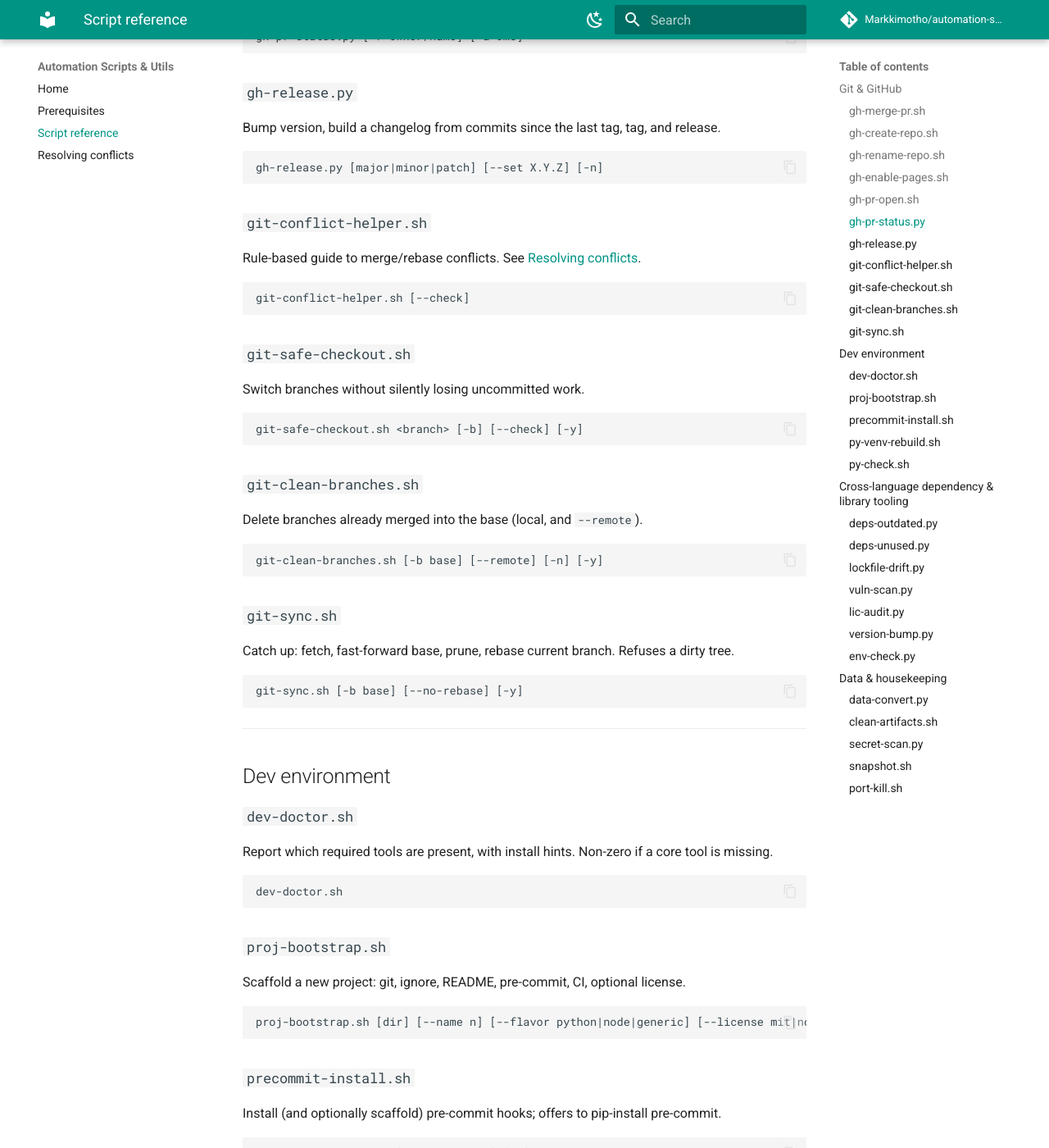
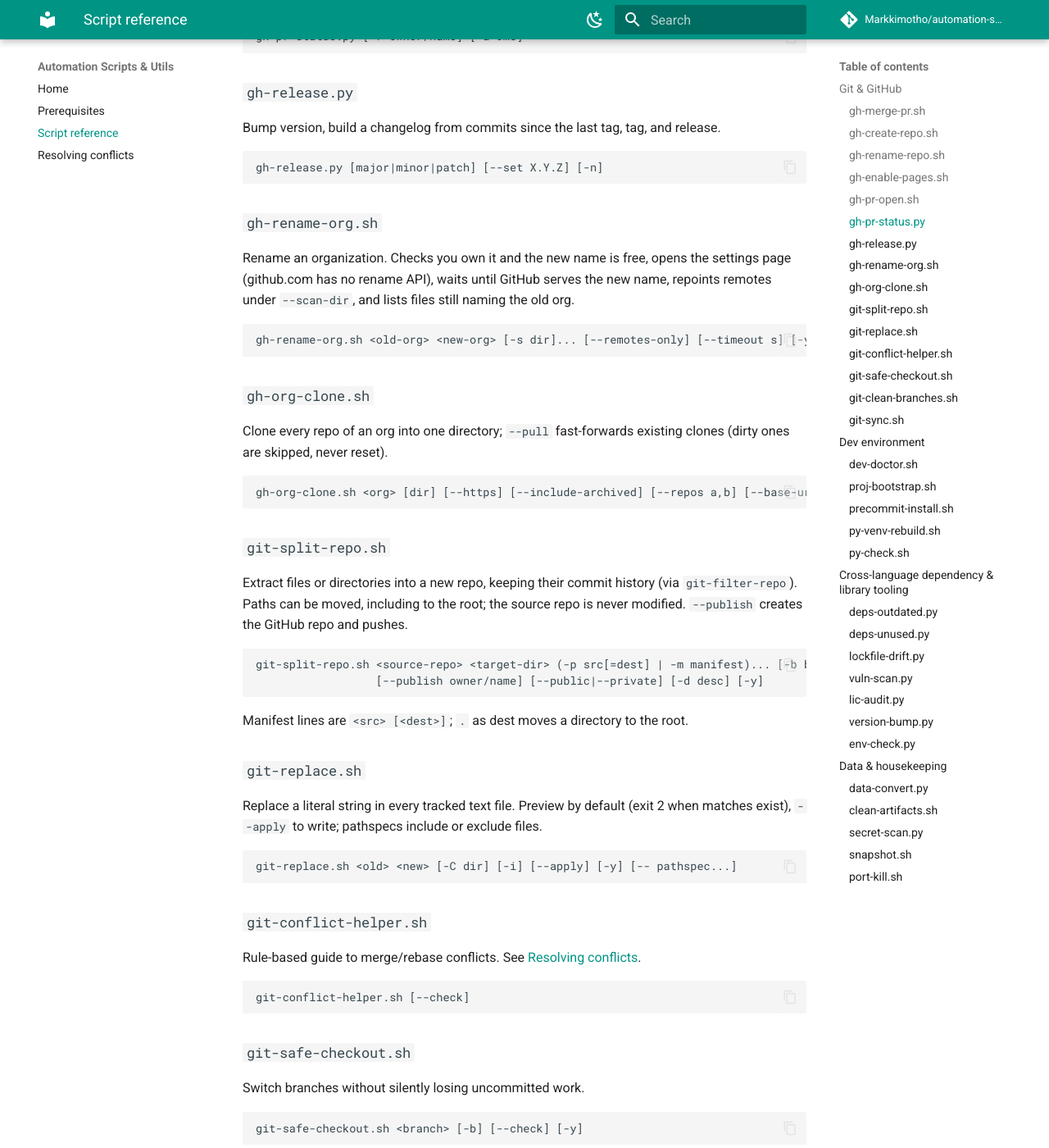
Before and after one commit to Markkimotho/automation-scripts-utils, an MkDocs documentation site: the page built from docs/reference.md, in a window 1280 px wide and 1400 px high, scrolled down 1209 px. Shown: the whole window at 82% size. Built offline with MkDocs 1.6.1 and Material for MkDocs 9.7.7, drawn with Linux system fonts in a browser that asks for light colours; comment, search, counter and statistics services are not loaded.

Commit message:
Add org rename, org clone, history-preserving repo split and tracked-file replace scripts

````diff
--- a/docs/prerequisites.md
+++ b/docs/prerequisites.md
@@ -17,6 +17,10 @@ Python script needs **`python3`**. Beyond that:
 | `gh-pr-open.sh` | `gh` (auth), `git` | — |
 | `gh-pr-status.py` | `python3`, `gh` (auth) | — |
 | `gh-release.py` | `python3`, `gh` (auth), `git` | — |
+| `gh-rename-org.sh` | `gh` (auth), `git`, `perl` | You must be an org owner; `read:org` scope. The rename itself is a click in org settings. |
+| `gh-org-clone.sh` | `git`; `gh` (auth) unless `--repos` is given | — |
+| `git-split-repo.sh` | `git`, `git-filter-repo`; `gh` (auth) for `--publish` | `pip install git-filter-repo` or `brew install git-filter-repo`. |
+| `git-replace.sh` | `git`, `perl` | `perl` ships with macOS and most Linux distributions. |
 | `git-conflict-helper.sh` | `git` | — |
 | `git-safe-checkout.sh` | `git` | — |
 | `git-clean-branches.sh` | `git` | — |
@@ -48,7 +52,7 @@ outright fail fast with a clear message (`Required command not found: …`).
 === "macOS (Homebrew)"
 
     ```bash
-    brew install gh git jq        # lsof and python3 ship with macOS
+    brew install gh git jq git-filter-repo   # lsof, perl and python3 ship with macOS
     # newer bash only if you write bash 4+ features (scripts here don't need it):
     brew install bash
     ```
@@ -57,7 +61,7 @@ outright fail fast with a clear message (`Required command not found: …`).
 
     ```bash
     sudo apt-get update
-    sudo apt-get install -y git jq lsof python3 python3-venv
+    sudo apt-get install -y git jq lsof python3 python3-venv git-filter-repo
     # GitHub CLI:
     sudo apt-get install -y gh   # or follow https://cli.github.com for the latest
     ```
--- a/docs/reference.md
+++ b/docs/reference.md
@@ -61,6 +61,47 @@ Bump version, build a changelog from commits since the last tag, tag, and releas
 
 ```text
 gh-release.py [major|minor|patch] [--set X.Y.Z] [-n]
+```
+
+### `gh-rename-org.sh`
+
+Rename an organization. Checks you own it and the new name is free, opens the
+settings page (github.com has no rename API), waits until GitHub serves the new
+name, repoints remotes under `--scan-dir`, and lists files still naming the old org.
+
+```text
+gh-rename-org.sh <old-org> <new-org> [-s dir]... [--remotes-only] [--timeout s] [-y]
+```
+
+### `gh-org-clone.sh`
+
+Clone every repo of an org into one directory; `--pull` fast-forwards existing
+clones (dirty ones are skipped, never reset).
+
+```text
+gh-org-clone.sh <org> [dir] [--https] [--include-archived] [--repos a,b] [--base-url url] [--pull]
+```
+
+### `git-split-repo.sh`
+
+Extract files or directories into a new repo, keeping their commit history
+(via `git-filter-repo`). Paths can be moved, including to the root; the source
+repo is never modified. `--publish` creates the GitHub repo and pushes.
+
+```text
+git-split-repo.sh <source-repo> <target-dir> (-p src[=dest] | -m manifest)... [-b branch]
+                  [--publish owner/name] [--public|--private] [-d desc] [-y]
+```
+
+Manifest lines are `<src> [<dest>]`; `.` as dest moves a directory to the root.
+
+### `git-replace.sh`
+
+Replace a literal string in every tracked text file. Preview by default (exit 2
+when matches exist), `--apply` to write; pathspecs include or exclude files.
+
+```text
+git-replace.sh <old> <new> [-C dir] [-i] [--apply] [-y] [-- pathspec...]
 ```
 
 ### `git-conflict-helper.sh`
````
Also changed, not shown: README.md (+2 -1 lines), docs/index.md (+4 -0 lines), 5 other files.
